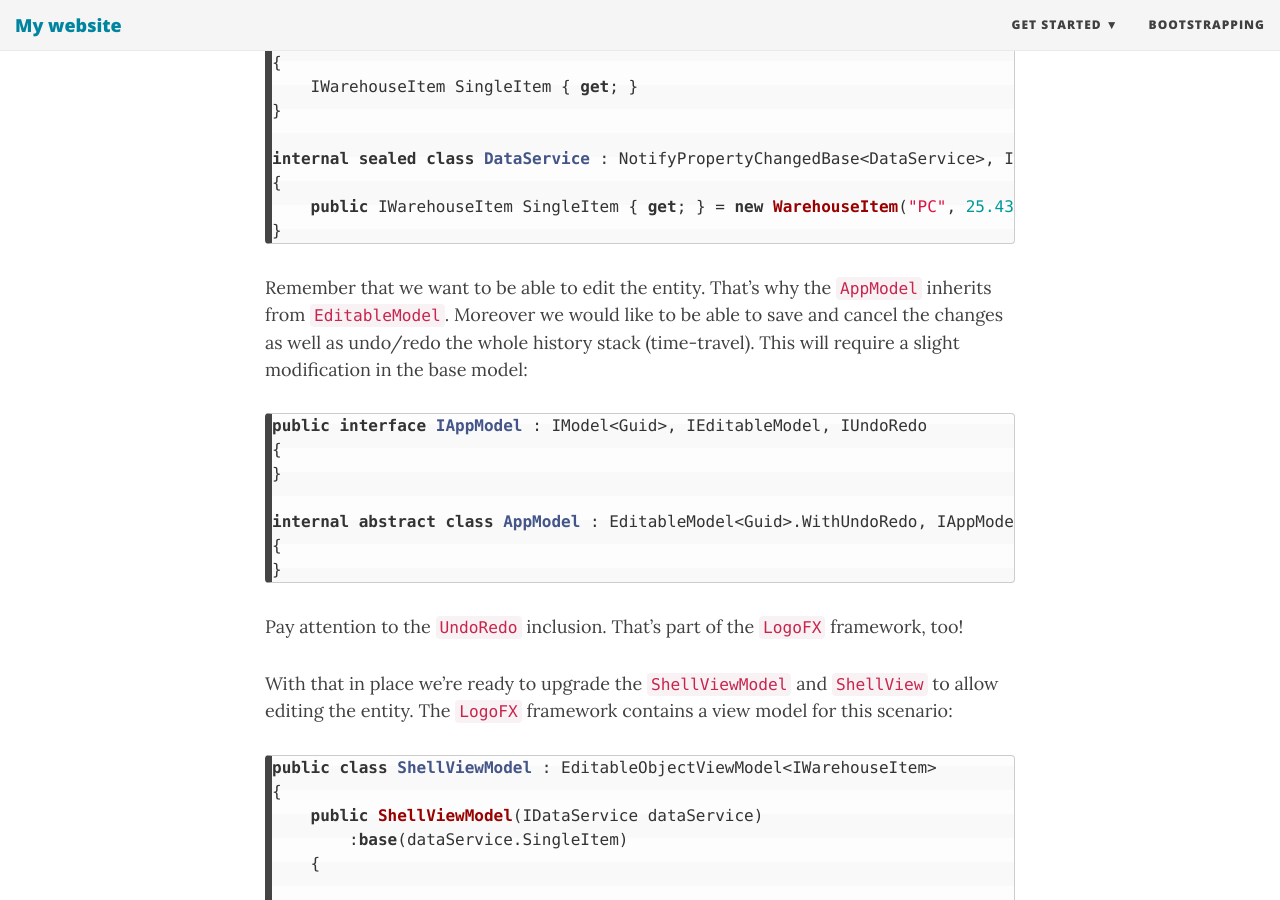
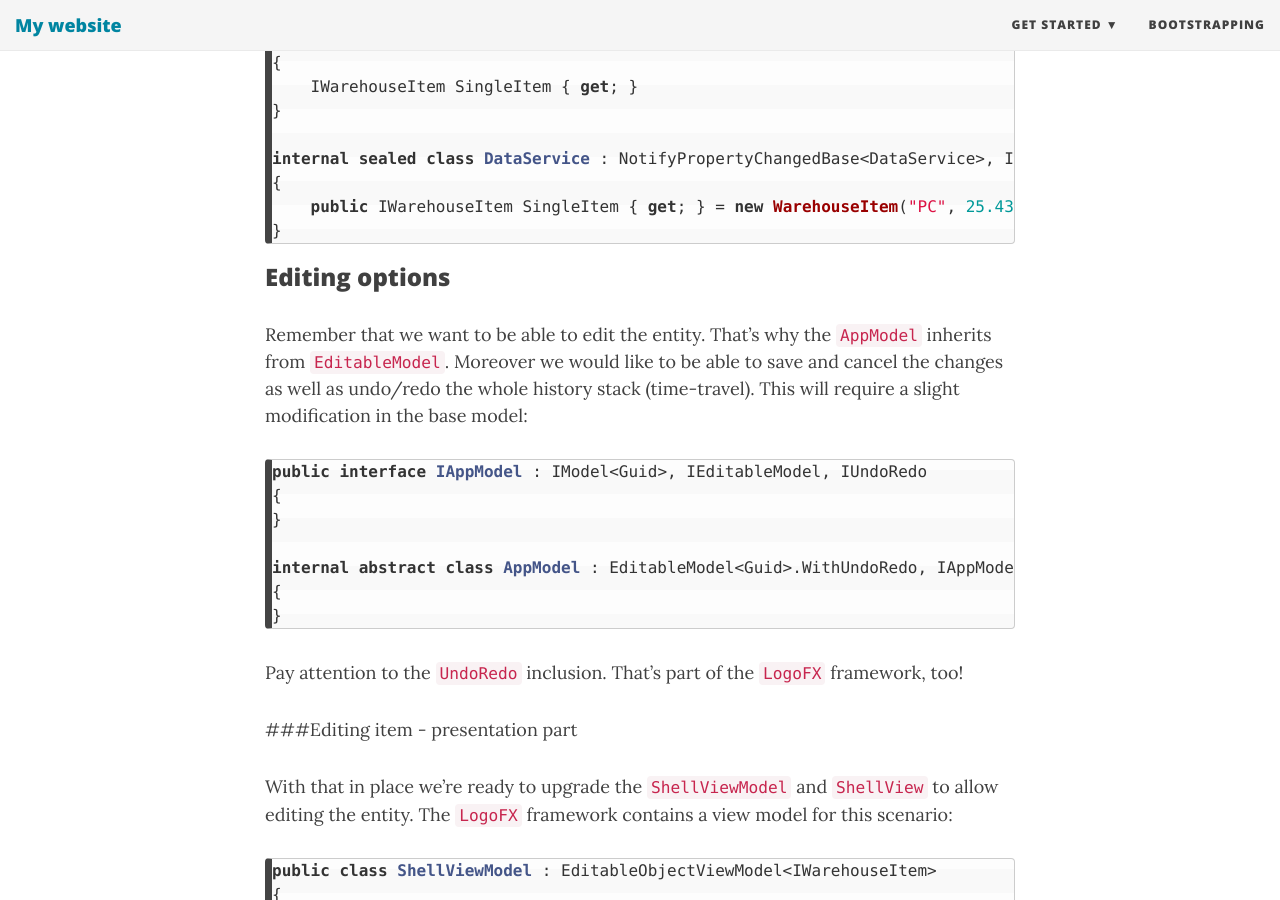
Before and after one commit to LogoFX/logofx.github.io, a Jekyll site: the page built from get-started-wpf.md, in a window 1280 px wide and 900 px high, scrolled down 4341 px. Built offline with Jekyll 4.4.1, drawn with Linux system fonts in a browser that asks for light colours; nearby versions of some CDN libraries; some of the changed text lies outside the part shown.

Commit message:
Added more headings

````diff
--- a/get-started-wpf.md
+++ b/get-started-wpf.md
@@ -79,7 +79,7 @@ such that it's resolved correctly in the runtime. It will be explained later.
 The framework classes contain all property notification boilerplate logic
 so we can concentrate on implementing the actuall app's needs.
 
-### Viewing items
+### Editing item
 
 Up to now the app doesn't really do much. So we would like to add some basic functionality and we will
 start with editing an entity. The first part of it should be defined in the **Model** layer.
@@ -161,6 +161,8 @@ internal sealed class DataService : NotifyPropertyChangedBase<DataService>, IDat
 }
 ```
 
+### Editing options
+
 Remember that we want to be able to edit the entity. That's why the `AppModel` inherits from `EditableModel`.
 Moreover we would like to be able to save and cancel the changes as well as undo/redo the whole history stack (time-travel).
 This will require a slight modification in the base model:
@@ -175,6 +177,8 @@ internal abstract class AppModel : EditableModel<Guid>.WithUndoRedo, IAppModel
 ```
 
 Pay attention to the `UndoRedo` inclusion. That's part of the `LogoFX` framework, too!
+
+###Editing item - presentation part
 
 With that in place we're ready to upgrade the `ShellViewModel` and `ShellView` to
 allow editing the entity. The `LogoFX` framework contains a view model for this scenario:
@@ -369,6 +373,8 @@ That's it. Let's build the solution and see what we have:
 Pay attention that editing values will enable/disable the correspondent buttons
 like in the most common editing scenarios. All this functionality is ready out of the box!
 
+###Editing item - validation
+
 The last missing piece would be the validation and error messages. It's pretty common to have client-side
 validation defined by the property metadata. In this case we will use attributes:
 ```csharp
````
